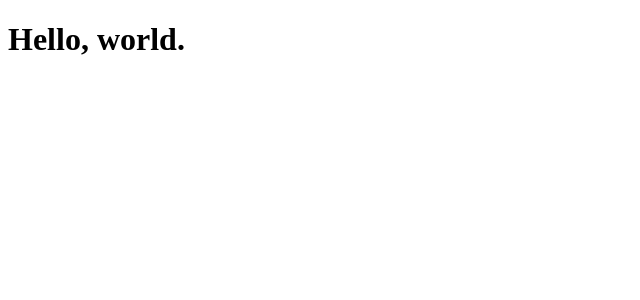
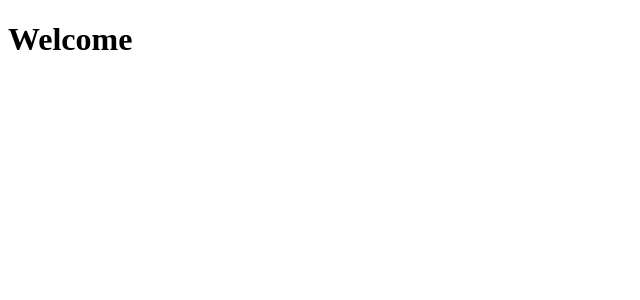
Before and after one commit to alextrastero/webpack-boilerplate, a React app: page / in a window 1280 px wide. Shown: the top 300 px of the page, without its empty margins (0-640 px from the left). Built offline with nearby package versions, Linux system fonts and the light colour scheme; the HTML template or start-up script is replaced by a standard one.

Commit message:
Fixes some package version issues with hot reloading

```diff
--- a/index.html
+++ b/index.html
@@ -6,7 +6,6 @@
   <body>
     <div id='root'>
     </div>
-    <!-- <script src="/dist/bundle.js"></script> -->
     <script src="/static/bundle.js"></script>
   </body>
 </html>
--- a/package.json
+++ b/package.json
@@ -15,7 +15,7 @@
     "babel-preset-es2015": "^6.18.0",
     "babel-preset-react": "^6.16.0",
     "babel-preset-stage-0": "^6.16.0",
-    "react-hot-loader": "^3.0.0-beta.6",
+    "react-hot-loader": "^1.3.0",
     "webpack": "^1.13.3",
     "webpack-dev-server": "^1.16.2"
   },
--- a/src/App.js
+++ b/src/App.js
@@ -3,7 +3,9 @@ import React, { Component } from 'react';
 export default class App extends Component {
   render() {
     return (
-      <h1>Hello, world.</h1>
+      <div>
+        <h1>Welcome</h1>
+      </div>
     );
   }
 }
--- a/webpack.config.js
+++ b/webpack.config.js
@@ -4,7 +4,6 @@ var webpack = require('webpack');
 module.exports = {
   devtool: 'eval',
   entry: [
-    'react-hot-loader/patch',
     'webpack-dev-server/client?http://localhost:3000',
     'webpack/hot/only-dev-server',
     './src/index'
@@ -20,7 +19,7 @@ module.exports = {
   module: {
     loaders: [{
       test: /\.js$/,
-      loaders: ['babel'],
+      loaders: ['react-hot', 'babel'],
       include: path.join(__dirname, 'src')
     }]
   }
```
Also changed, not shown: 1 other file (tests, documents, lock files or other folders).
